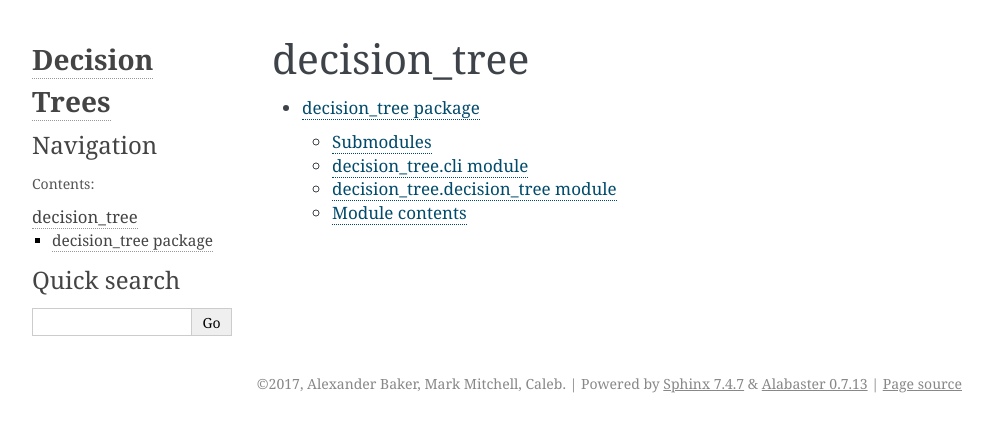
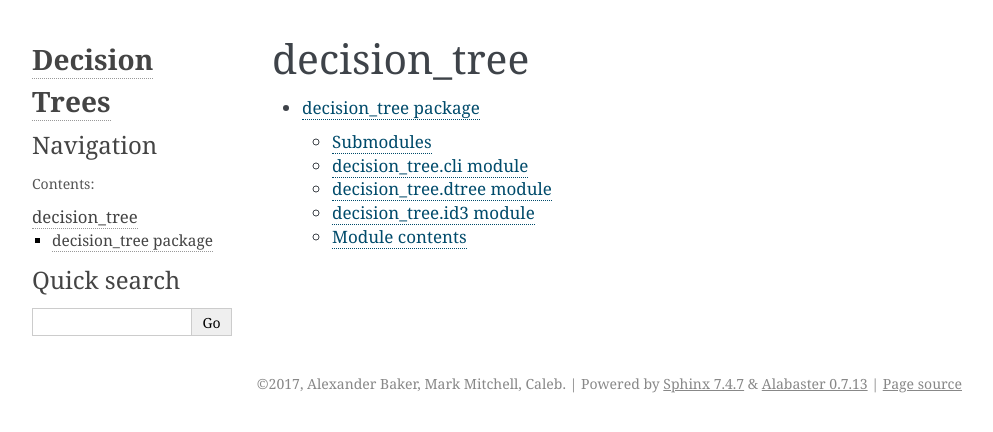
Before and after one commit to alexebaker/decision-trees, a Sphinx documentation site: the page built from docs/source/modules.rst, in a window 1280 px wide. Shown: the top 432 px of the page, without its empty margins (148-1141 px from the left). Built offline with Sphinx 7.4.7, drawn with Linux system fonts in a browser that asks for light colours.

```diff
--- a/docs/source/decision_tree.rst
+++ b/docs/source/decision_tree.rst
@@ -12,10 +12,18 @@
     :undoc-members:
     :show-inheritance:
 
-decision\_tree\.decision\_tree module
--------------------------------------
+decision\_tree\.dtree module
+----------------------------
 
-.. automodule:: decision_tree.decision_tree
+.. automodule:: decision_tree.dtree
+    :members:
+    :undoc-members:
+    :show-inheritance:
+
+decision\_tree\.id3 module
+--------------------------
+
+.. automodule:: decision_tree.id3
     :members:
     :undoc-members:
     :show-inheritance:
```
Also changed, not shown: 1 other file.
